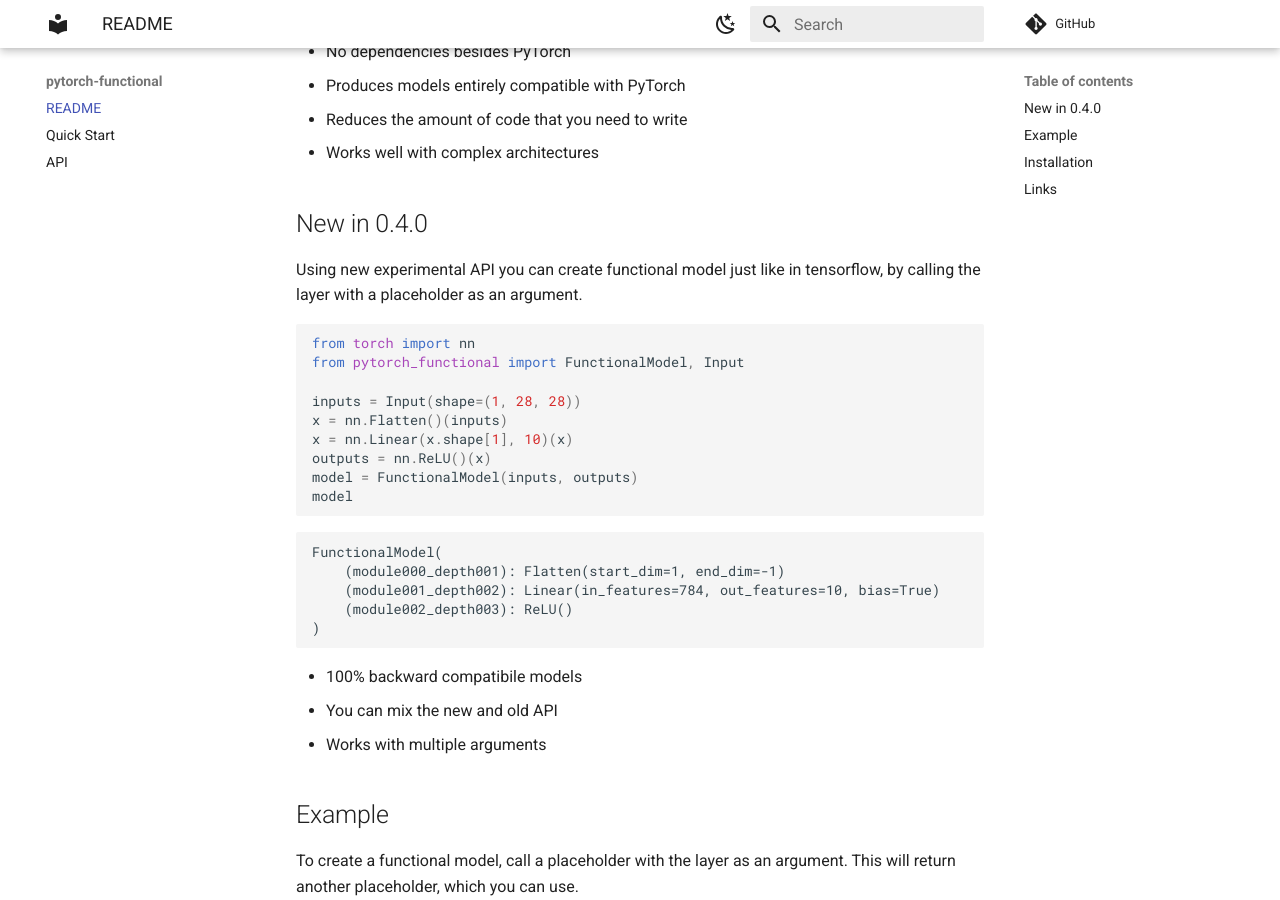
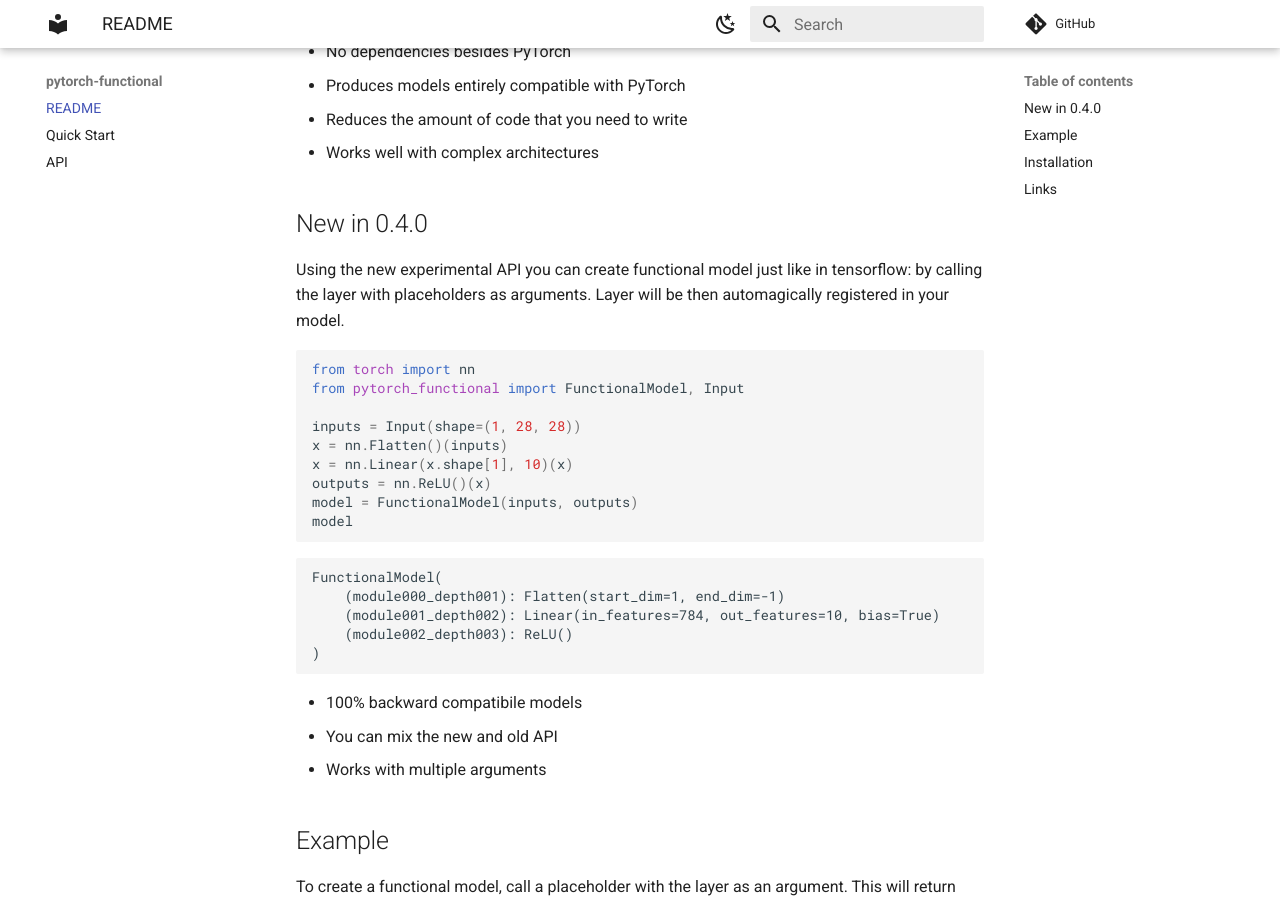
Before and after one commit to sjmikler/pytorch-symbolic, an MkDocs documentation site: the page built from docs/README.md, in a window 1280 px wide and 900 px high, scrolled down 419 px. Built offline with MkDocs 1.6.1 and Material for MkDocs 9.7.7, drawn with Linux system fonts in a browser that asks for light colours; comment, search, counter and statistics services are not loaded.

````diff
--- a/docs/README.md
+++ b/docs/README.md
@@ -27,8 +27,8 @@ Features:
 
 ## New in 0.4.0
 
-Using new experimental API you can create functional model just like in tensorflow,
-by calling the layer with a placeholder as an argument.
+Using the new experimental API you can create functional model just like in tensorflow:
+by calling the layer with placeholders as arguments. Layer will be then automagically registered in your model.
 
 ```py
 from torch import nn
--- a/setup.py
+++ b/setup.py
@@ -12,7 +12,7 @@ print("Packages found:", packages)
 
 setup(
     name="pytorch-functional",
-    version="0.4.4",
+    version="0.4.5",
     url="https://github.com/gahaalt/pytorch-functional.git",
     project_urls={
         "Documentation": "https://pytorch-functional.readthedocs.io/",
````
